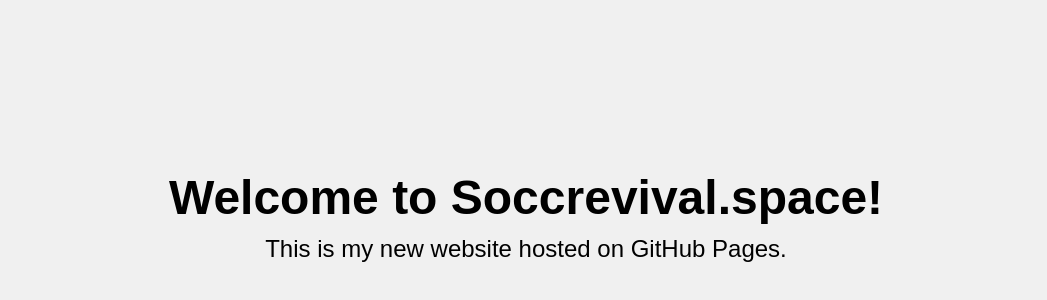
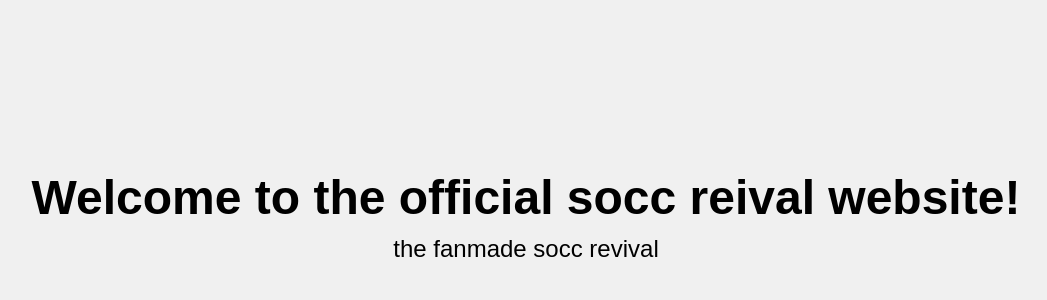
Before and after one commit to pok92385-png/soccrevial-FAN-MADE-, a plain HTML site: page index.html in a window 1280 px wide. Shown: the part 186-486 px from the top of the page, without its empty margins (114-1161 px from the left). Drawn offline with Linux system fonts and the light colour scheme; a web font is replaced by a local one.

Commit message:
Update index.html

```diff
--- a/index.html
+++ b/index.html
@@ -30,8 +30,8 @@
 </head>
 <body>
   <div>
-    <h1>Welcome to Soccrevival.space!</h1>
-    <p>This is my new website hosted on GitHub Pages.</p>
+    <h1>Welcome to the official socc reival website!</h1>
+    <p>the fanmade socc revival</p>
   </div>
 </body>
 </html>
```
